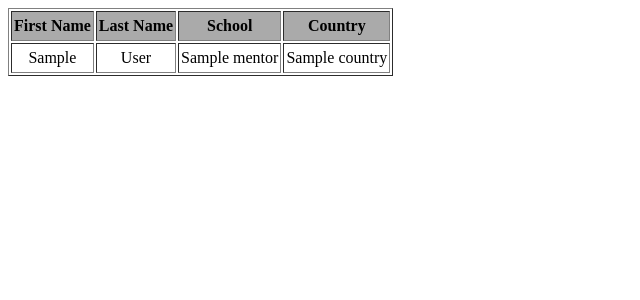
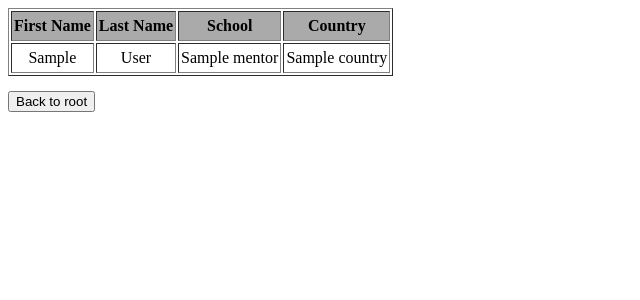
Before and after one commit to akosENagy/application-process, a Flask app: page /mentors in a window 1280 px wide. Shown: the top 300 px of the page, without its empty margins (0-640 px from the left). Run offline with Flask 2, Linux system fonts and the light colour scheme; a database or web service that is not in the repository returns one stand-in record (values such as "Sample title"); some libraries are stand-ins or nearby versions.

Commit message:
Added back to root button to result.html :D

```diff
--- a/templates/result.html
+++ b/templates/result.html
@@ -21,5 +21,6 @@
             </tr>
         {% endfor %}
     </table>
+    <a href="/"><button type="Button" style="margin-top:15px">Back to root</button></a>
 </body>
 </html>
```
